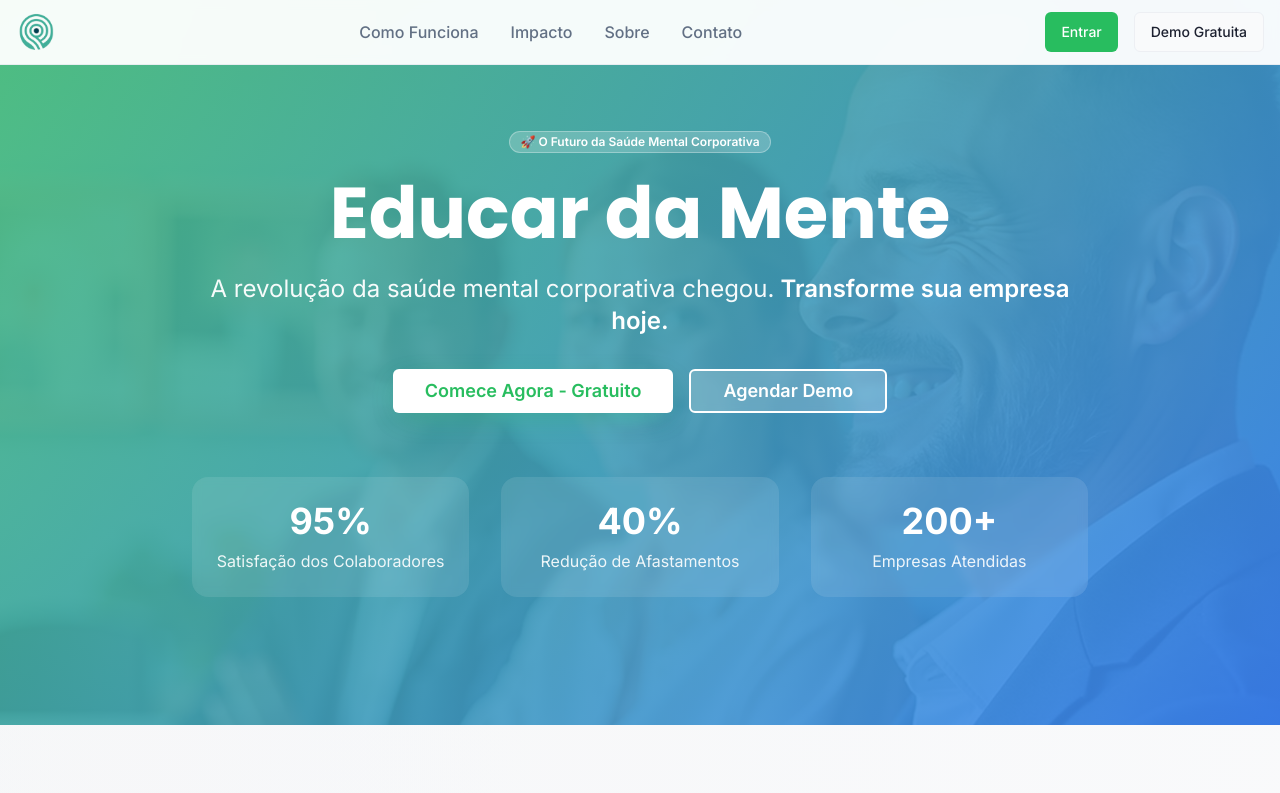
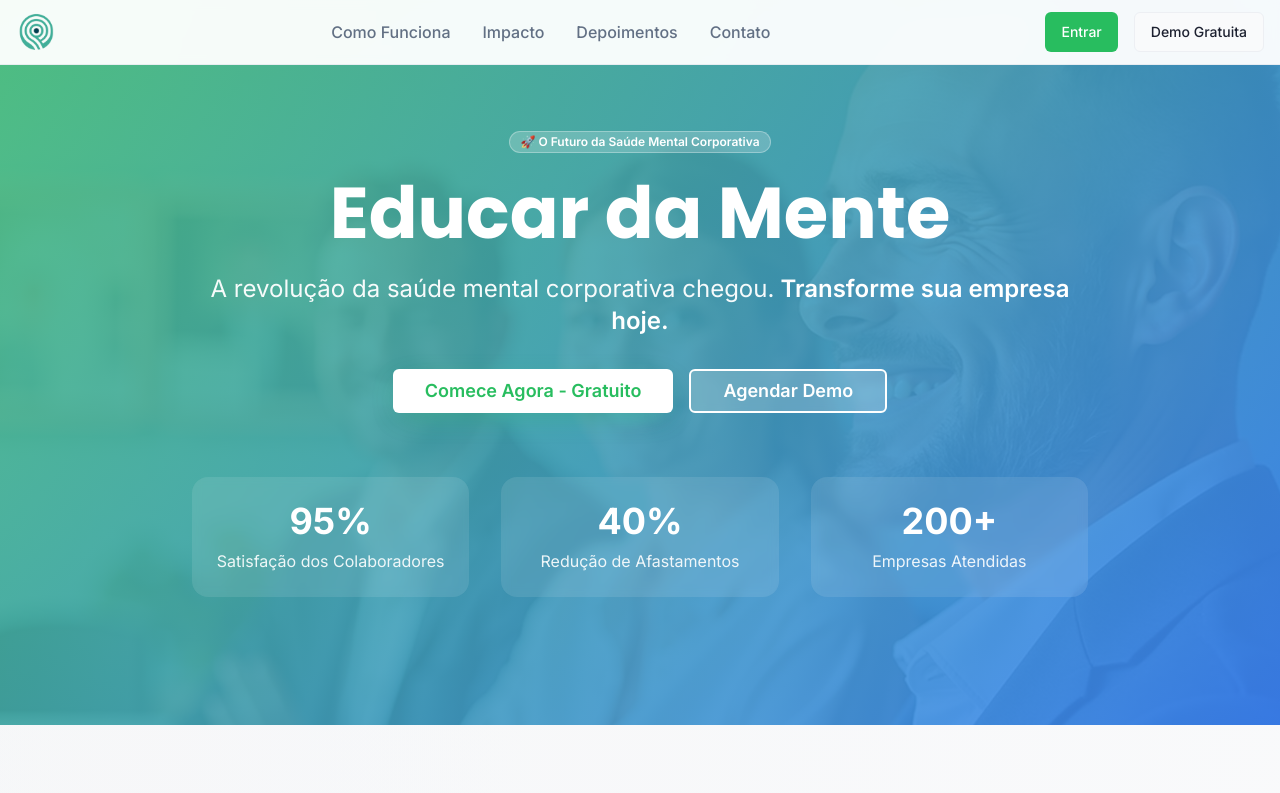
Before and after one commit to svieira1985/mente-saudavel-digital, a React (Vite) app: page / in a window 1280 px wide. Shown: the top 793 px of the page. Built offline with nearby package versions, Linux system fonts and the light colour scheme.

Commit message:
Rename "Sobre" and link to "Depoimentos"
Rename "Sobre" to "Depoimentos" and update the link to point to the "Depoimentos" section.

```diff
--- a/src/components/Header.tsx
+++ b/src/components/Header.tsx
@@ -10,7 +10,7 @@ const Header = () => {
   const navItems = [
     { name: "Como Funciona", href: "#como-funciona" },
     { name: "Impacto", href: "#impacto" },
-    { name: "Sobre", href: "#sobre" },
+    { name: "Depoimentos", href: "#depoimentos" },
     { name: "Contato", href: "#contato" }
   ];
 
--- a/src/pages/V2.tsx
+++ b/src/pages/V2.tsx
@@ -100,7 +100,7 @@ const V2 = () => {
       </section>
 
       {/* Testimonials */}
-      <section className="py-16 px-4">
+      <section id="depoimentos" className="py-16 px-4">
         <div className="container mx-auto">
           <h2 className="text-4xl font-bold text-center mb-12">O que nossos clientes dizem</h2>
 
```
